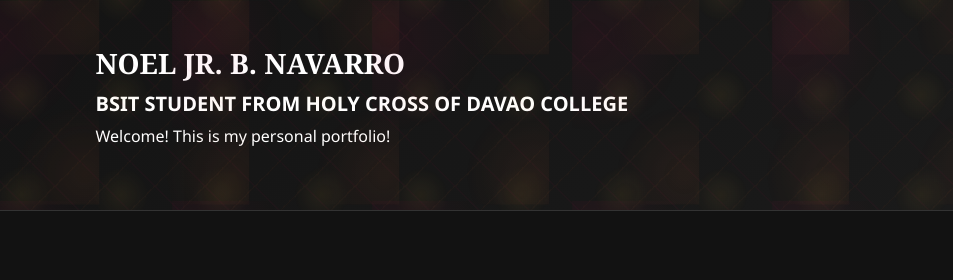
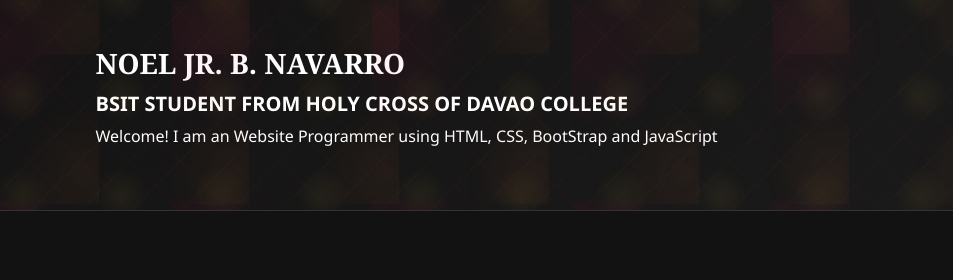
Before and after one commit to Nabs03/PORTFOLIOW, a website: page index.html in a window 1280 px wide. Shown: the top 280 px of the page, 327-1280 px from the left. Drawn offline with Linux system fonts and the light colour scheme.

Commit message:
Update portfolio files

```diff
--- a/index.html
+++ b/index.html
@@ -18,7 +18,7 @@
                     <div class="profile-bio">
                         <div class="profile-name">Noel Jr. B. Navarro</div>
                         <div class="profile-subtitle">BSIT STUDENT FROM HOLY CROSS OF DAVAO COLLEGE</div>
-                        <p>Welcome! This is my personal portfolio!</p>
+                        <p>Welcome! I am an Website Programmer using HTML, CSS, BootStrap and JavaScript</p>
                     </div>
                 </div>
             </div>
```
